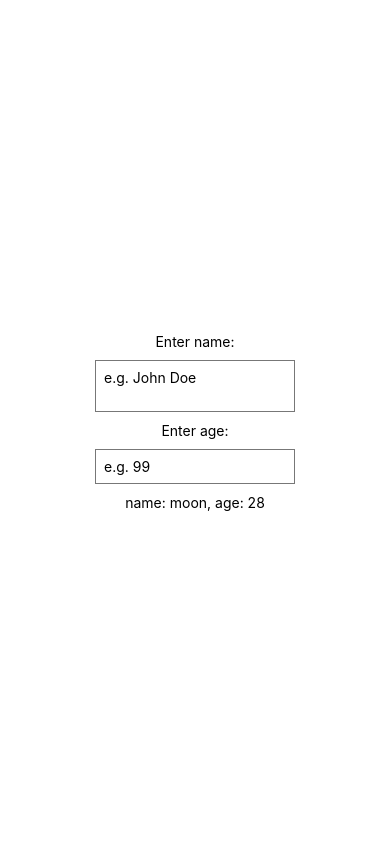
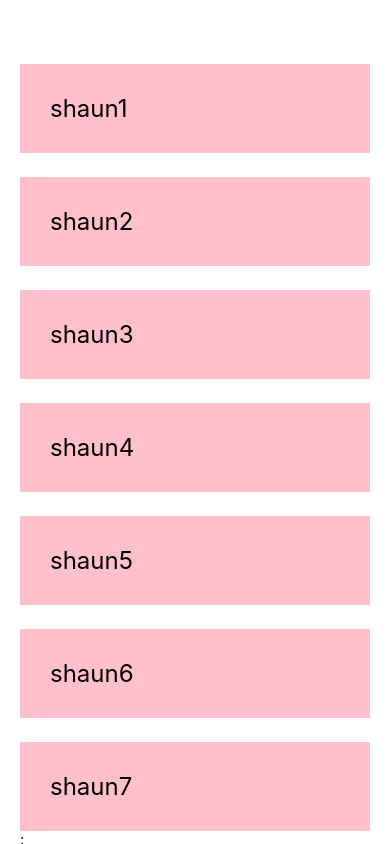
Before and after one commit to dinomoon/react-native-tutorial, a React Native app: screen / in a window 390 px wide. Built offline with nearby package versions, Linux system fonts and the light colour scheme.

Commit message:
Lists & ScrollView

```diff
--- a/App.js
+++ b/App.js
@@ -1,29 +1,27 @@
 import React, { useState } from 'react';
-import { StyleSheet, Text, View, TextInput } from 'react-native';
+import { StyleSheet, Text, View, ScrollView } from 'react-native';
 
 export default function App() {
-  const [name, setName] = useState('moon');
-  const [age, setAge] = useState('28');
+  const [people, setPeople] = useState([
+    { name: 'shaun1', key: '1' },
+    { name: 'shaun2', key: '2' },
+    { name: 'shaun3', key: '3' },
+    { name: 'shaun4', key: '4' },
+    { name: 'shaun5', key: '5' },
+    { name: 'shaun6', key: '6' },
+    { name: 'shaun7', key: '7' },
+  ]);
 
   return (
     <View style={styles.container}>
-      <Text>Enter name:</Text>
-      <TextInput
-        multiline
-        style={styles.input}
-        placeholder="e.g. John Doe"
-        onChangeText={(val) => setName(val)}
-      />
-      <Text>Enter age:</Text>
-      <TextInput
-        keyboardType="numeric"
-        style={styles.input}
-        placeholder="e.g. 99"
-        onChangeText={(val) => setAge(val)}
-      />
-      <Text>
-        name: {name}, age: {age}
-      </Text>
+      <ScrollView>
+        {people.map((item) => (
+          <View key={item.key}>
+            <Text style={styles.item}>{item.name}</Text>
+          </View>
+        ))}
+        ;
+      </ScrollView>
     </View>
   );
 }
@@ -32,14 +30,15 @@
   container: {
     flex: 1,
     backgroundColor: '#fff',
-    alignItems: 'center',
-    justifyContent: 'center',
+    paddingTop: 40,
+    paddingHorizontal: 20,
+    // alignItems: 'center',
+    // justifyContent: 'center',
   },
-  input: {
-    borderWidth: 1,
-    borderColor: '#777',
-    padding: 8,
-    margin: 10,
-    width: 200,
+  item: {
+    marginTop: 24,
+    padding: 30,
+    backgroundColor: 'pink',
+    fontSize: 24,
   },
 });
```
Also changed, not shown: 1 other file (tests, documents, lock files or other folders).
